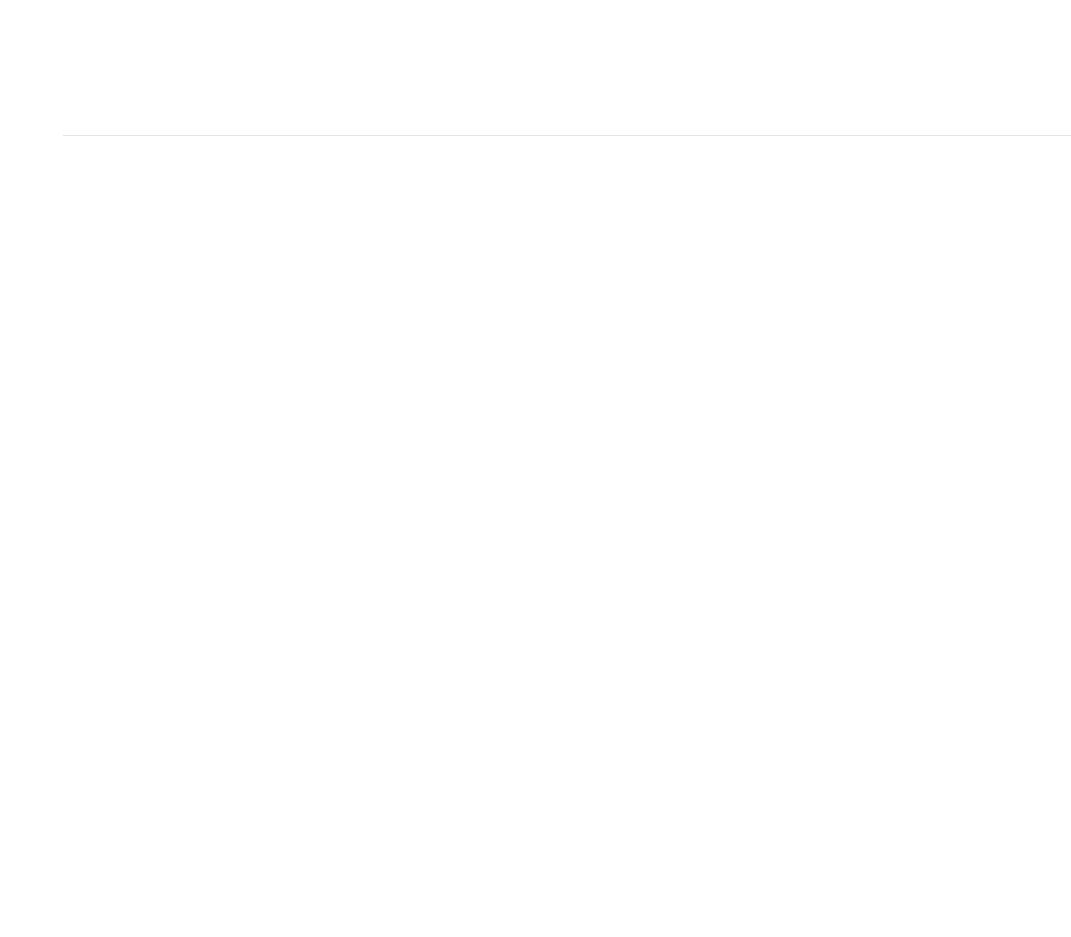
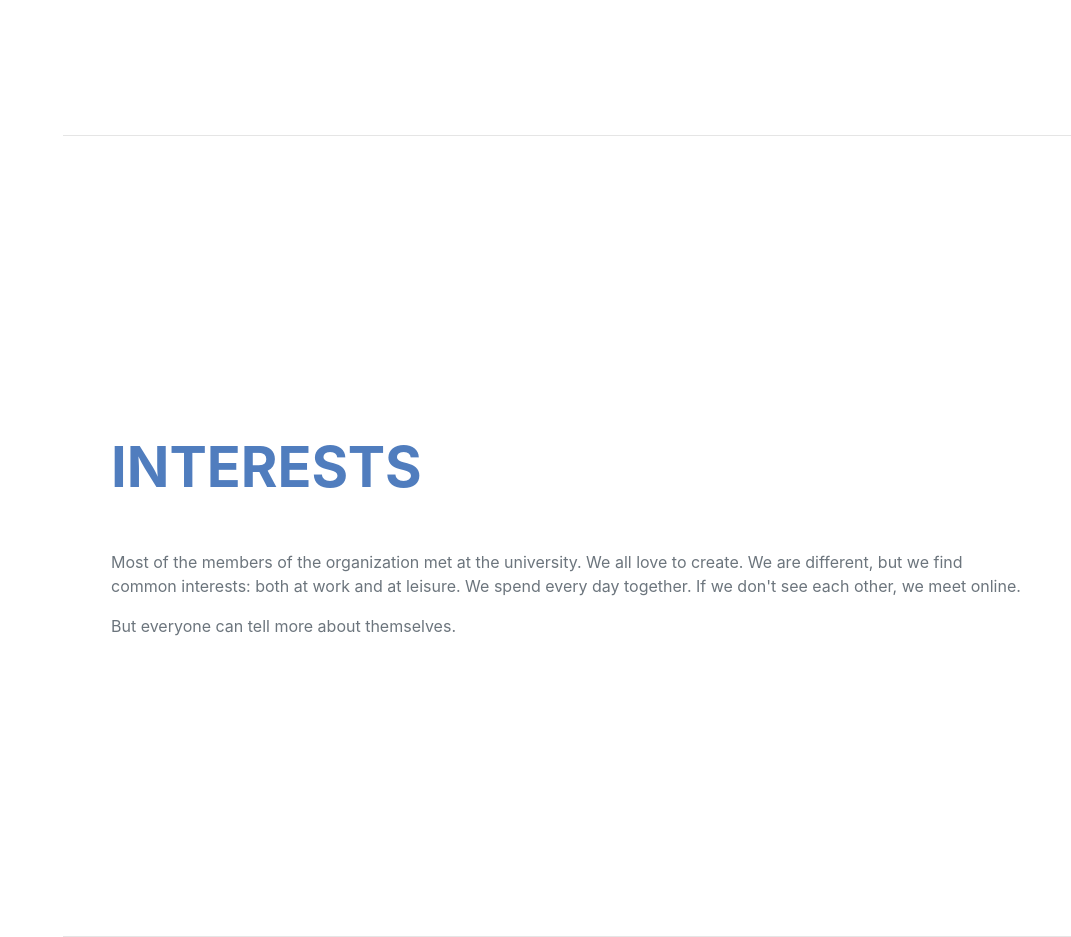
Before and after one commit to mezidia/mezidia, a Vue app: page / in a window 1280 px wide. Shown: the part 1640-2577 px from the top of the page, without its empty margins (209-1280 px from the left). Before the commit the page ends 1776 px from the top, so only its background shows below. Built offline with nearby package versions, Linux system fonts and the light colour scheme; no server answers; a web font is replaced by a local one.

Commit message:
#2 Add Interests section

```diff
--- a/src/App.vue
+++ b/src/App.vue
@@ -30,6 +30,8 @@
         v-bind:skills="skills"
       />
       <hr class="m-0" />
+      <Interests />
+      <hr class="m-0" />
     </div>
   </div>
 </template>
@@ -41,6 +43,7 @@ import Projects from '@/components/Projects.vue'
 import Members from '@/components/Members.vue'
 import Skills from '@/components/Skills.vue'
 import Loader from '@/components/Loader.vue'
+import Interests from '@/components/Interests.vue'
 export default {
   name: 'App',
   mounted () {
@@ -96,7 +99,7 @@ export default {
     }
   },
   components: {
-    Navbar, About, Projects, Members, Skills, Loader
+    Navbar, About, Projects, Members, Skills, Interests, Loader
   }
 }
 </script>
--- /dev/null
+++ b/src/components/Interests.vue
@@ -0,0 +1,9 @@
+<template>
+  <section class="resume-section" id="interests">
+    <div class="resume-section-content">
+      <h2 class="mb-5">Interests</h2>
+      <p>Most of the members of the organization met at the university. We all love to create. We are different, but we find common interests: both at work and at leisure. We spend every day together. If we don't see each other, we meet online.</p>
+      <p class="mb-0">But everyone can tell more about themselves.</p>
+    </div>
+  </section>
+</template>
```
